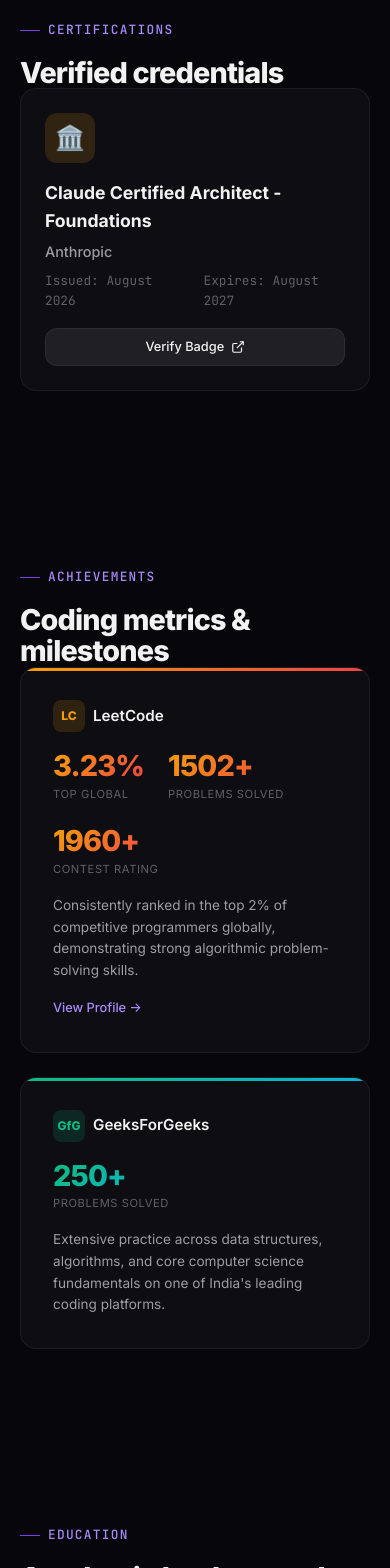
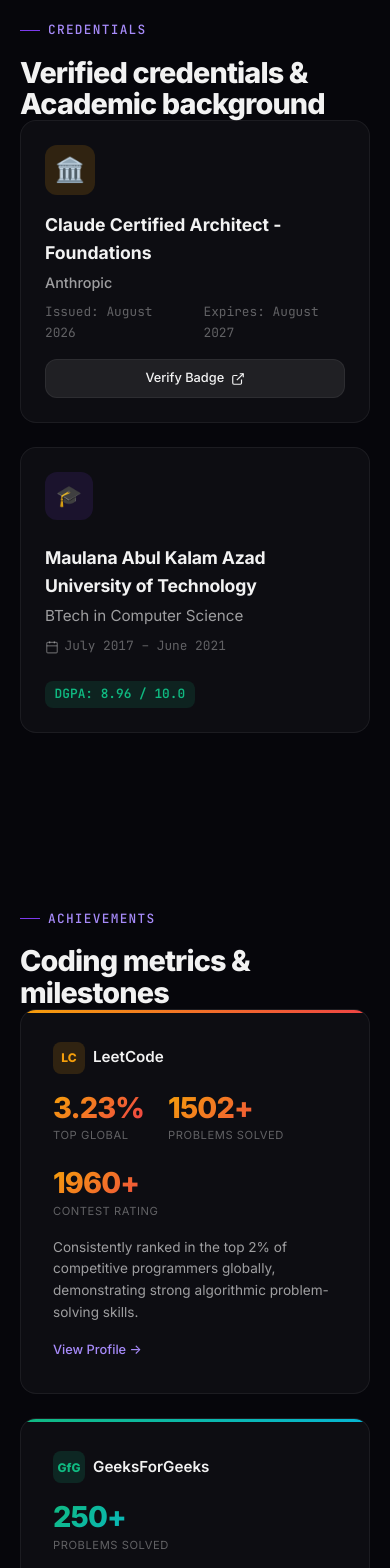
Before and after one commit to SkeyRahaman/My-Portfolio, a React (Vite) app: page / in a window 390 px wide. Shown: the part 9220-10788 px from the top of the page. Built offline with nearby package versions, Linux system fonts and the light colour scheme; no server answers.

Commit message:
feat: unify certifications and education into credentials section

```diff
--- a/src/App.jsx
+++ b/src/App.jsx
@@ -5,8 +5,7 @@ import Skills from './components/Skills';
 import Experience from './components/Experience';
 import Projects from './components/Projects';
 import Achievements from './components/Achievements';
-import Certifications from './components/Certifications';
-import Education from './components/Education';
+import Credentials from './components/Credentials';
 import Contact from './components/Contact';
 import Footer from './components/Footer';
 
@@ -19,9 +18,8 @@ export default function App() {
       <Skills />
       <Experience />
       <Projects />
-      <Certifications />
+      <Credentials />
       <Achievements />
-      <Education />
       <Contact />
       <Footer />
     </>
--- a/src/components/Certifications.css
+++ b/src/components/Credentials.css
@@ -97,3 +97,71 @@
     justify-content: center;
   }
 }
+.education-card {
+  padding: 1.5rem;
+  background: var(--bg-card);
+  border: 1px solid var(--border-subtle);
+  border-radius: var(--radius-lg);
+  display: flex;
+  align-items: start;
+  gap: 1.5rem;
+  transition: background 0.3s ease, border-color 0.3s ease;
+}
+
+.education-card:hover {
+  background: var(--bg-card-hover);
+  border-color: var(--border-hover);
+}
+
+.education-icon {
+  width: 48px;
+  height: 48px;
+  border-radius: var(--radius-md);
+  background: rgba(124, 58, 237, 0.12);
+  display: flex;
+  align-items: center;
+  justify-content: center;
+  font-size: 1.3rem;
+  flex-shrink: 0;
+}
+
+.education-info h3 {
+  font-size: 1.1rem;
+  font-weight: 700;
+  color: var(--text-primary);
+  margin-bottom: 0.25rem;
+  letter-spacing: -0.01em;
+}
+
+.education-degree {
+  font-size: 0.95rem;
+  color: var(--text-secondary);
+  margin-bottom: 0.5rem;
+}
+
+.education-meta {
+  display: flex;
+  gap: 1.5rem;
+  flex-wrap: wrap;
+}
+
+.education-meta span {
+  display: flex;
+  align-items: center;
+  gap: 0.35rem;
+  font-family: var(--font-mono);
+  font-size: 0.8rem;
+  color: var(--text-tertiary);
+}
+
+.education-gpa {
+  padding: 0.2rem 0.6rem;
+  background: rgba(16, 185, 129, 0.12);
+  border-radius: var(--radius-sm);
+  color: var(--accent-green) !important;
+  font-weight: 600;
+}
+
+@media (max-width: 768px) {
+  .education-card { flex-direction: column; }
+}
--- a/src/components/Certifications.jsx
+++ b/src/components/Credentials.jsx
@@ -1,7 +1,7 @@
 import { useRef } from 'react';
 import { motion, useInView } from 'framer-motion';
-import { certifications } from '../data';
-import './Certifications.css';
+import { certifications, education } from '../data';
+import './Credentials.css';
 
 const spring = { type: 'spring', bounce: 0, duration: 0.6 };
 
@@ -15,14 +15,12 @@ const cardVariants = {
   visible: { opacity: 1, y: 0, transition: spring },
 };
 
-export default function Certifications() {
+export default function Credentials() {
   const ref = useRef(null);
   const inView = useInView(ref, { once: true, margin: '-80px' });
 
-  if (!certifications || certifications.length === 0) return null;
-
   return (
-    <section className="certifications section" id="certifications">
+    <section className="certifications section" id="credentials">
       <div className="container" ref={ref}>
         <motion.div
           className="section-header"
@@ -30,8 +28,8 @@ export default function Certifications() {
           animate={inView ? { opacity: 1, y: 0 } : {}}
           transition={spring}
         >
-          <span className="section-label">Certifications</span>
-          <h2 className="section-title">Verified credentials</h2>
+          <span className="section-label">Credentials</span>
+          <h2 className="section-title">Verified credentials & Academic background</h2>
         </motion.div>
 
         <motion.div
@@ -40,7 +38,8 @@ export default function Certifications() {
           initial="hidden"
           animate={inView ? 'visible' : 'hidden'}
         >
-          {certifications.map((cert) => (
+          {/* CERTIFICATIONS */}
+          {certifications && certifications.map((cert) => (
             <motion.div
               key={cert.title}
               className="certification-card"
@@ -72,6 +71,33 @@ export default function Certifications() {
               </div>
             </motion.div>
           ))}
+
+          {/* EDUCATION */}
+          {education && (
+            <motion.div
+              className="education-card"
+              variants={cardVariants}
+              whileHover={{ y: -2, transition: { type: 'spring', bounce: 0, duration: 0.3 } }}
+            >
+              <div className="education-icon">🎓</div>
+              <div className="education-info">
+                <h3>{education.university}</h3>
+                <p className="education-degree">{education.degree}</p>
+                <div className="education-meta">
+                  <span>
+                    <svg width="14" height="14" fill="none" stroke="currentColor" strokeWidth="2" viewBox="0 0 24 24">
+                      <rect x="3" y="4" width="18" height="18" rx="2" ry="2" />
+                      <line x1="16" y1="2" x2="16" y2="6" />
+                      <line x1="8" y1="2" x2="8" y2="6" />
+                      <line x1="3" y1="10" x2="21" y2="10" />
+                    </svg>
+                    {education.period}
+                  </span>
+                  <span className="education-gpa">DGPA: {education.gpa}</span>
+                </div>
+              </div>
+            </motion.div>
+          )}
         </motion.div>
       </div>
     </section>
--- a/src/components/Education.css
+++ /dev/null
@@ -1,68 +0,0 @@
-.education-card {
-  padding: 1.5rem;
-  background: var(--bg-card);
-  border: 1px solid var(--border-subtle);
-  border-radius: var(--radius-lg);
-  display: flex;
-  align-items: start;
-  gap: 1.5rem;
-  transition: background 0.3s ease, border-color 0.3s ease;
-}
-
-.education-card:hover {
-  background: var(--bg-card-hover);
-  border-color: var(--border-hover);
-}
-
-.education-icon {
-  width: 48px;
-  height: 48px;
-  border-radius: var(--radius-md);
-  background: rgba(124, 58, 237, 0.12);
-  display: flex;
-  align-items: center;
-  justify-content: center;
-  font-size: 1.3rem;
-  flex-shrink: 0;
-}
-
-.education-info h3 {
-  font-size: 1.1rem;
-  font-weight: 700;
-  color: var(--text-primary);
-  margin-bottom: 0.25rem;
-  letter-spacing: -0.01em;
-}
-
-.education-degree {
-  font-size: 0.95rem;
-  color: var(--text-secondary);
-  margin-bottom: 0.5rem;
-}
-
-.education-meta {
-  display: flex;
-  gap: 1.5rem;
-  flex-wrap: wrap;
-}
-
-.education-meta span {
-  display: flex;
-  align-items: center;
-  gap: 0.35rem;
-  font-family: var(--font-mono);
-  font-size: 0.8rem;
-  color: var(--text-tertiary);
-}
-
-.education-gpa {
-  padding: 0.2rem 0.6rem;
-  background: rgba(16, 185, 129, 0.12);
-  border-radius: var(--radius-sm);
-  color: var(--accent-green) !important;
-  font-weight: 600;
-}
-
-@media (max-width: 768px) {
-  .education-card { flex-direction: column; }
-}
--- a/src/components/Education.jsx
+++ /dev/null
@@ -1,52 +0,0 @@
-import { useRef } from 'react';
-import { motion, useInView } from 'framer-motion';
-import { education } from '../data';
-import './Education.css';
-
-const spring = { type: 'spring', bounce: 0, duration: 0.6 };
-
-export default function Education() {
-  const ref = useRef(null);
-  const inView = useInView(ref, { once: true, margin: '-80px' });
-
-  return (
-    <section className="education section" id="education">
-      <div className="container" ref={ref}>
-        <motion.div
-          className="section-header"
-          initial={{ opacity: 0, y: 24 }}
-          animate={inView ? { opacity: 1, y: 0 } : {}}
-          transition={spring}
-        >
-          <span className="section-label">Education</span>
-          <h2 className="section-title">Academic background</h2>
-        </motion.div>
-
-        <motion.div
-          className="education-card"
-          initial={{ opacity: 0, y: 24 }}
-          animate={inView ? { opacity: 1, y: 0 } : {}}
-          transition={{ ...spring, delay: 0.15 }}
-        >
-          <div className="education-icon">🎓</div>
-          <div className="education-info">
-            <h3>{education.university}</h3>
-            <p className="education-degree">{education.degree}</p>
-            <div className="education-meta">
-              <span>
-                <svg width="14" height="14" fill="none" stroke="currentColor" strokeWidth="2" viewBox="0 0 24 24">
-                  <rect x="3" y="4" width="18" height="18" rx="2" ry="2" />
-                  <line x1="16" y1="2" x2="16" y2="6" />
-                  <line x1="8" y1="2" x2="8" y2="6" />
-                  <line x1="3" y1="10" x2="21" y2="10" />
-                </svg>
-                {education.period}
-              </span>
-              <span className="education-gpa">DGPA: {education.gpa}</span>
-            </div>
-          </div>
-        </motion.div>
-      </div>
-    </section>
-  );
-}
--- a/src/components/Navbar.jsx
+++ b/src/components/Navbar.jsx
@@ -6,7 +6,7 @@ const navItems = [
   { label: 'Skills', href: '#skills' },
   { label: 'Experience', href: '#experience' },
   { label: 'Projects', href: '#projects' },
-  { label: 'Certifications', href: '#certifications' },
+  { label: 'Credentials', href: '#credentials' },
   { label: 'Achievements', href: '#achievements' },
   { label: 'Contact', href: '#contact' },
 ];
```
